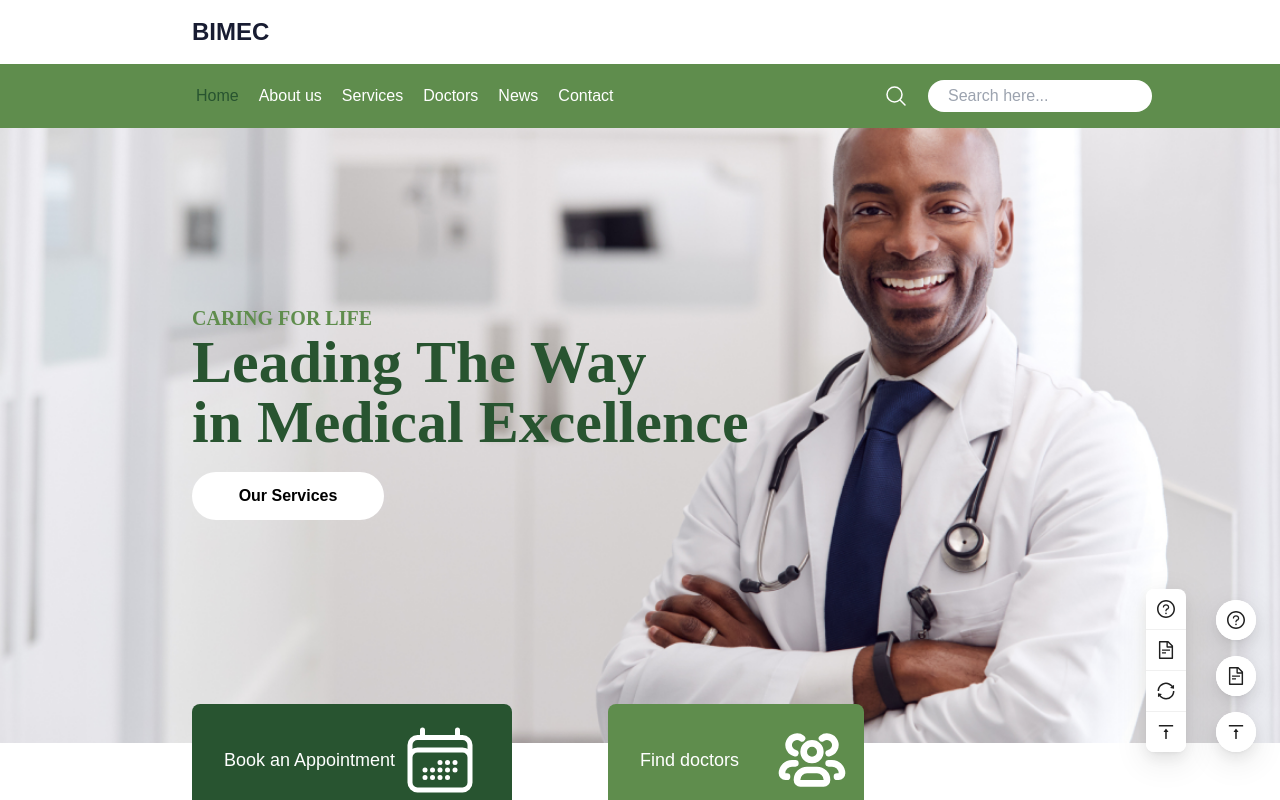
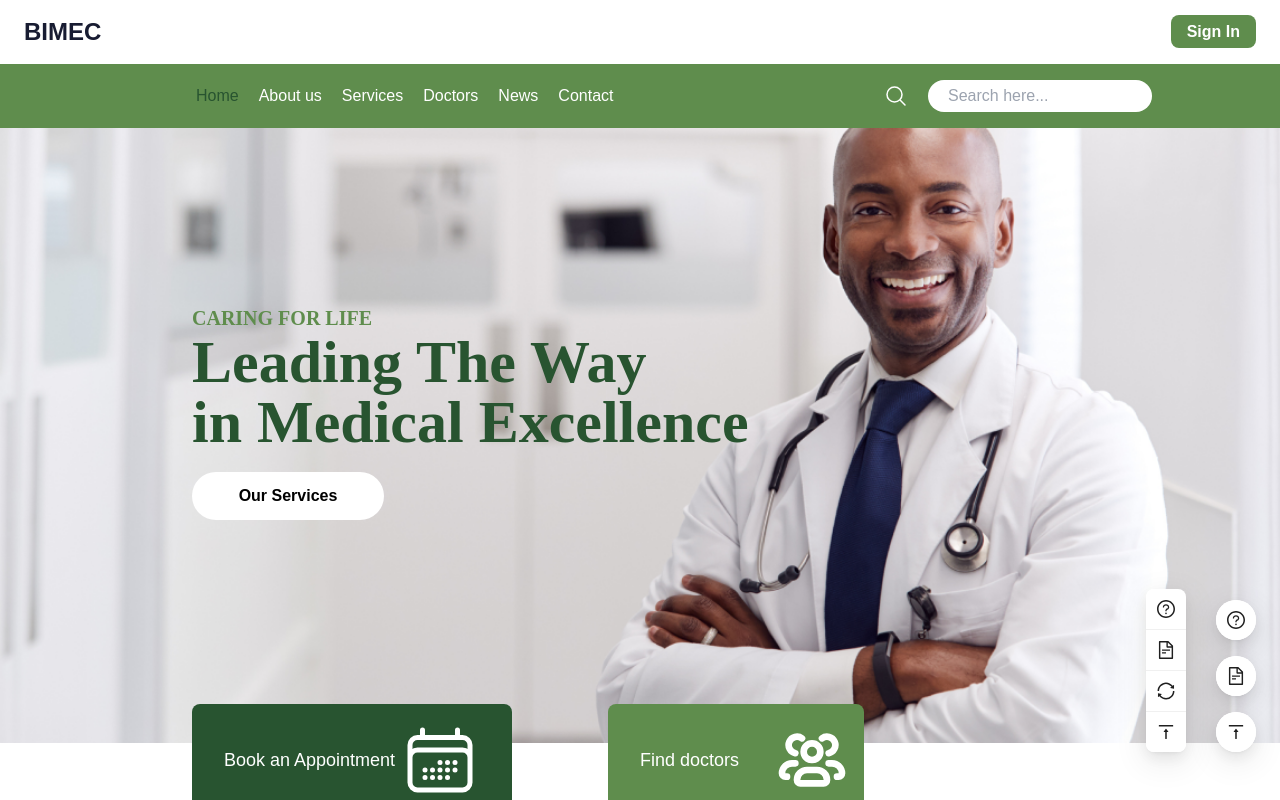
Before and after one commit to vinhdao1006/Project, a React (Vite) app in the folder front-end/: page /home in a window 1280 px wide. Shown: the top 800 px of the page. Built offline with nearby package versions, Linux system fonts and the light colour scheme; no server answers.

Commit message:
feat: add sign in button in header

```diff
--- a/front-end/src/components/BimecLogo.jsx
+++ b/front-end/src/components/BimecLogo.jsx
@@ -2,13 +2,26 @@ import React from 'react'
 
 const BimecLogo = () => {
     return (
-        <div className='max-w-xl mx-auto pt-4 pb-4 ml-48'>
+<div className="w-full flex items-center justify-between px-6 pt-4 pb-4">
+    {/* Logo */}
     <div className="flex-shrink-0">
         <a href="/home" className="text-[#181C32] font-bold text-2xl">
             BIMEC
         </a>
     </div>
+
+    {/* Sign In Button */}
+    <div>
+        <a
+            href="/login"
+            className="bg-bimec-green text-white font-semibold py-2 px-4 rounded-lg hover:bg-green-700 transition duration-300"
+        >
+            Sign In
+        </a>
     </div>
+</div>
+
+
     )
 }
 
--- a/front-end/src/pages/AboutUs.jsx
+++ b/front-end/src/pages/AboutUs.jsx
@@ -4,18 +4,13 @@ import FloatButtonGroup from '../components/FloatButtonGroup'
 import Footer from '../components/BimecFooter'
 import TestimonalSection from '../components/AboutUs/Testimonial'
 import Contact from '../components/Contact'
+import BimecLogo from '../components/BimecLogo'
 import img_blackGirls_aboutus from '../assets/image/img_blackGirls_aboutus.png'
 import img_SubHead_aboutus from '../assets/image/img_SubHead_aboutus.png'
 const AboutUs = () => {
     return (
         <div>
-            <div className='max-w-xl mx-auto pt-4 pb-4 ml-48'>
-                <div className="flex-shrink-0">
-                    <a href="/home" className="text-[#181C32] font-bold text-2xl">
-                        BIMEC
-                    </a>
-                </div>
-            </div>
+            <BimecLogo/>
 
             <Navbar />
 
--- a/front-end/src/pages/DoctorPage.jsx
+++ b/front-end/src/pages/DoctorPage.jsx
@@ -4,6 +4,7 @@ import { useNavigate } from 'react-router-dom'
 import Navbar from '../components/Navbar'
 import Contact from '../components/Contact'
 import BimecFooter from '../components/BimecFooter'
+import BimecLogo from '../components/BimecLogo'
 import img_SubHead_doctorPage from '../assets/image/img_SubHead_aboutus.png'
 import img_doctor1 from "../assets/image/sliderDoctor1.png";
 import img_doctor2 from "../assets/image/sliderDoctor2.png";
@@ -83,13 +84,7 @@ function DoctorPage() {
 
     return (
         <div>
-            <div className='max-w-xl mx-auto pt-4 pb-4 ml-48'>
-                <div className="flex-shrink-0">
-                    <a href="/home" className="text-bimec-black font-bold text-2xl">
-                        BIMEC
-                    </a>
-                </div>
-            </div>
+            <BimecLogo></BimecLogo>
 
             <Navbar />
 
--- a/front-end/src/pages/Services.jsx
+++ b/front-end/src/pages/Services.jsx
@@ -5,18 +5,13 @@ import Footer from '../components/BimecFooter'
 import TestimonalSection from '../components/AboutUs/Testimonial'
 import ServiceGrid from '../components/Services/ServiceGrid'
 import Contact from '../components/Contact'
+import BimecLogo from '../components/BimecLogo'
 import img_SubHead_services from '../assets/image/img_SubHead_services.png'
 const AboutUs = () => {
     return (
         <div class="overflow-x-hidden overflow-y-auto">
         <div>
-            <div className='max-w-xl mx-auto pt-4 pb-4 ml-48'>
-                <div className="flex-shrink-0">
-                    <a href="/home" className="text-[#181C32] font-bold text-2xl">
-                        BIMEC
-                    </a>
-                </div>
-            </div>
+            <BimecLogo></BimecLogo>
 
             <Navbar />
 
```
Lines whose indentation alone changed are shown as unchanged.
